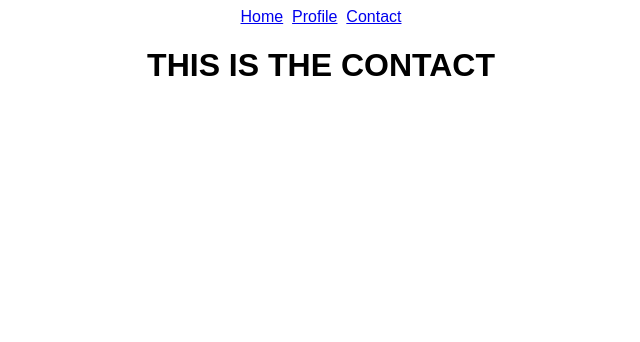
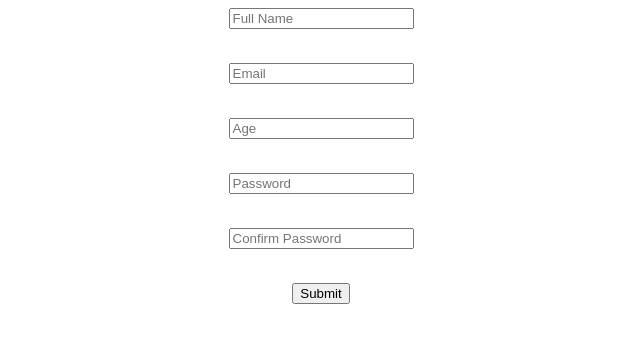
Before and after one commit to betoside/React-Beginners-8H-PedroTech, a React (Create React App) app: page /contact in a window 1280 px wide. Shown: the top 342 px of the page, without its empty margins (319-959 px from the left). Built offline with nearby package versions, Linux system fonts and the light colour scheme.

Commit message:
finalizado Module 11: Forms in React

```diff
--- a/package.json
+++ b/package.json
@@ -3,6 +3,7 @@
   "version": "0.1.0",
   "private": true,
   "dependencies": {
+    "@hookform/resolvers": "^3.1.1",
     "@tanstack/react-query": "^4.29.25",
     "@testing-library/jest-dom": "^5.16.5",
     "@testing-library/react": "^13.4.0",
@@ -10,9 +11,11 @@
     "axios": "^1.4.0",
     "react": "^18.2.0",
     "react-dom": "^18.2.0",
+    "react-hook-form": "^7.45.2",
     "react-router-dom": "^6.14.1",
     "react-scripts": "5.0.1",
-    "web-vitals": "^2.1.4"
+    "web-vitals": "^2.1.4",
+    "yup": "^1.2.0"
   },
   "scripts": {
     "start": "react-scripts start",
--- a/src/App.css
+++ b/src/App.css
@@ -119,3 +119,7 @@
   font-size: 13px;
   color: black;
 }
+
+.erros{
+  color: #f00;
+}
--- a/src/App.js
+++ b/src/App.js
@@ -1,42 +1,11 @@
 import './App.css';
-import { useState, createContext } from 'react';
-import { BrowserRouter as Router, Routes, Route } from "react-router-dom";
-import { Home } from './pages/Home';
-import { Profile } from './pages/Profile';
-import { Contact } from './pages/Contact';
-import { Navbar } from './Navbar';
-import { QueryClient, QueryClientProvider } from '@tanstack/react-query';
-
-// export const AppContext = createContext();
+import { Form } from './components/Form';
 
 function App() {
 
-  const client = new QueryClient({
-      defaultOptions: {
-        queries: {
-          refetchOnWindowFocus: false,
-        }
-      }
-    }
-  );
-
-  // const [username, setUsername] = useState('Betoside');
-
   return (
     <div className="App">
-      {/* <AppContext.Provider value={{username, setUsername}}> */}
-      <QueryClientProvider client={client}>
-        <Router>
-          <Navbar />
-          <Routes>
-            <Route path="/" element={<Home />} />
-            <Route path="/profile" element={<Profile />}  />
-            <Route path="/contact" element={<Contact />} />
-            <Route path="*" element={<h1>PAGE NOT FOUND</h1>} />
-          </Routes>
-        </Router>
-      </QueryClientProvider>
-      {/* </AppContext.Provider> */}
+      <Form />
     </div>
   );
 
--- /dev/null
+++ b/src/components/Form.js
@@ -0,0 +1,49 @@
+import { useForm } from 'react-hook-form';
+import { yupResolver } from '@hookform/resolvers/yup';
+import * as yup from 'yup';
+
+export const Form = () => {
+
+    const schema = yup.object().shape({
+        fullname: yup.string().required("Seu nome é obrigatório informar"),
+        email: yup.string().email().required("informar 1 e-mail"),
+        age: yup.number().positive().integer().min(18).required("qual é sua idade?"),
+        password: yup.string().min(4).max(10).required("senha, digite min 4, max 10"),
+        confirmPassword: yup.string().oneOf([yup.ref("password"), null]).required("senha não confere")
+    });
+
+    const { register, handleSubmit, formState: {errors} } = useForm({
+        resolver: yupResolver(schema),
+    });
+
+    const onSubmit = (data) => {
+        console.log(data);
+    }
+
+    return (
+        <form onSubmit={handleSubmit(onSubmit)}>
+            <input type="text" placeholder="Full Name" {...register('fullname')} />
+            <p className='erros'>{errors.fullname?.message}</p>
+            <br />
+
+            <input type="text" placeholder="Email" {...register('email')} />
+            <p className='erros'>{errors.email?.message}</p>
+            <br />
+
+            <input type="number" placeholder="Age" {...register('age')} />
+            <p className='erros'>{errors.age?.message}</p>
+            <br />
+
+            <input type="password" placeholder="Password" {...register('password')} />
+            <p className='erros'>{errors.password?.message}</p>
+            <br />
+
+            <input type="password" placeholder="Confirm Password" {...register('confirmPassword')} />
+            <p className='erros'>{errors.confirmPassword?.message}</p>
+            <br />
+
+            <input type="submit" />
+        </form>
+    );
+
+}
```
Also changed, not shown: 1 other file (tests, documents, lock files or other folders).
